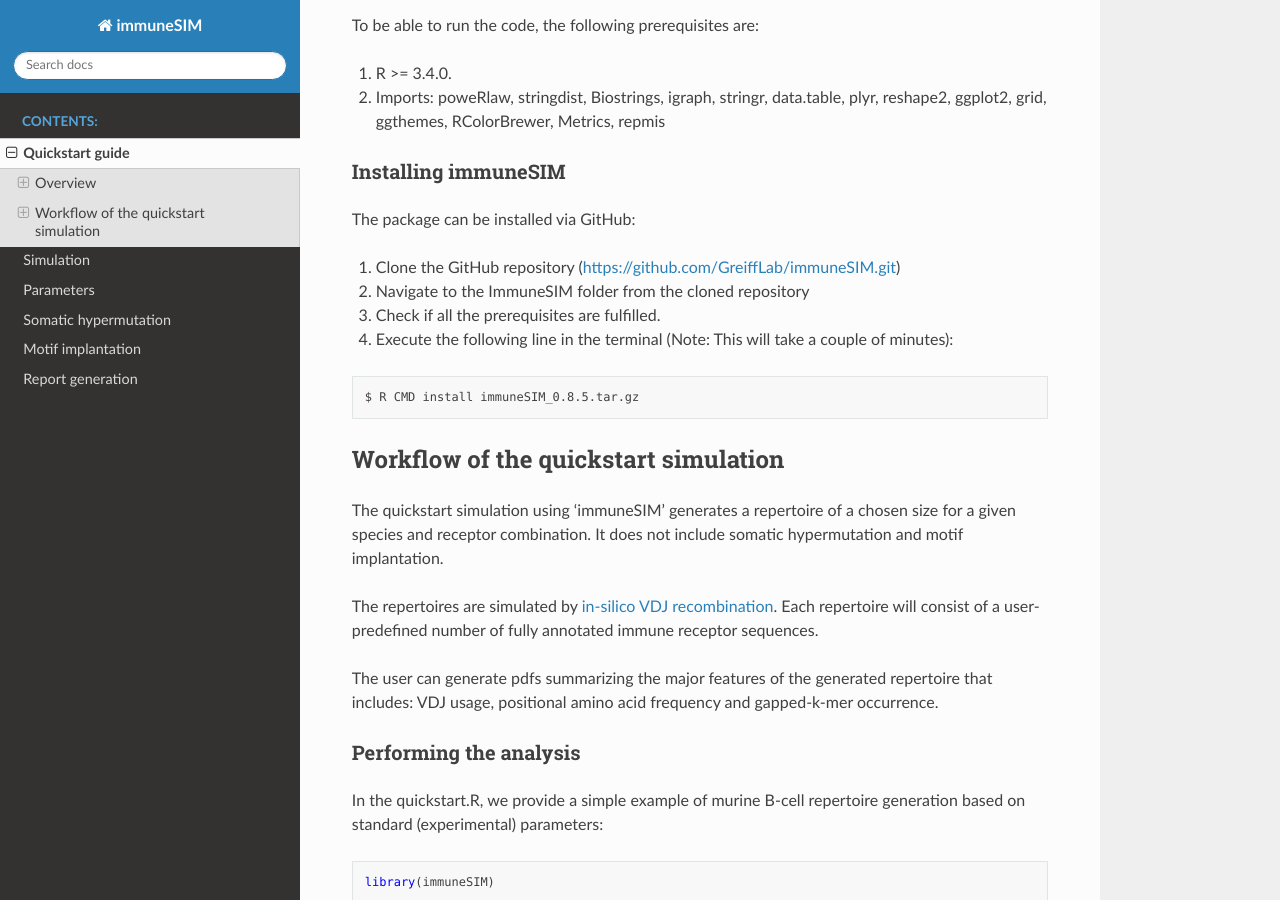
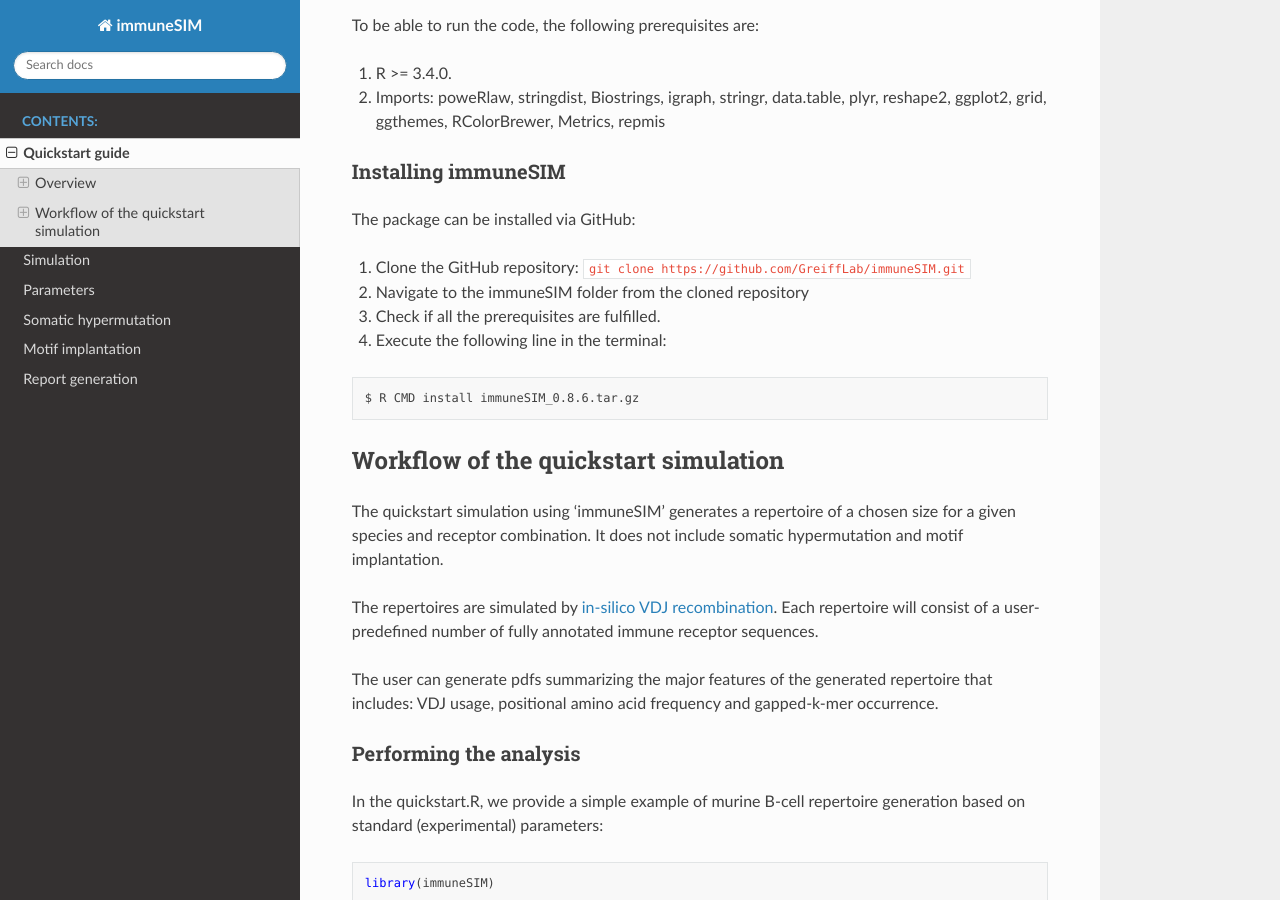
Before and after one commit to GreiffLab/immuneSIM, a Sphinx documentation site: the page built from docs/source/quickstart.rst, in a window 1280 px wide and 900 px high, scrolled down 1088 px. Built offline with Sphinx 7.4.7 and the Read the Docs theme 2.0.0, drawn with Linux system fonts in a browser that asks for light colours; formulas are drawn with MathJax 3.

Commit message:
immuneSIM_v086

```diff
--- a/docs/source/quickstart.rst
+++ b/docs/source/quickstart.rst
@@ -33,14 +33,14 @@ Installing immuneSIM
 
 The package can be installed via GitHub:
 
-1.  Clone the GitHub repository (https://github.com/GreiffLab/immuneSIM.git)
-2.  Navigate to the ImmuneSIM folder from the cloned repository
+1.  Clone the GitHub repository: ``git clone https://github.com/GreiffLab/immuneSIM.git``
+2.  Navigate to the immuneSIM folder from the cloned repository
 3.  Check if all the prerequisites are fulfilled.
-4.  Execute the following line in the terminal (Note: This will take a couple of minutes):
+4.  Execute the following line in the terminal:
 
 .. code-block:: RST
 
-    $ R CMD install immuneSIM_0.8.5.tar.gz
+    $ R CMD install immuneSIM_0.8.6.tar.gz
 
 
 Workflow of the quickstart simulation
```
Also changed, not shown: 1 other file.
